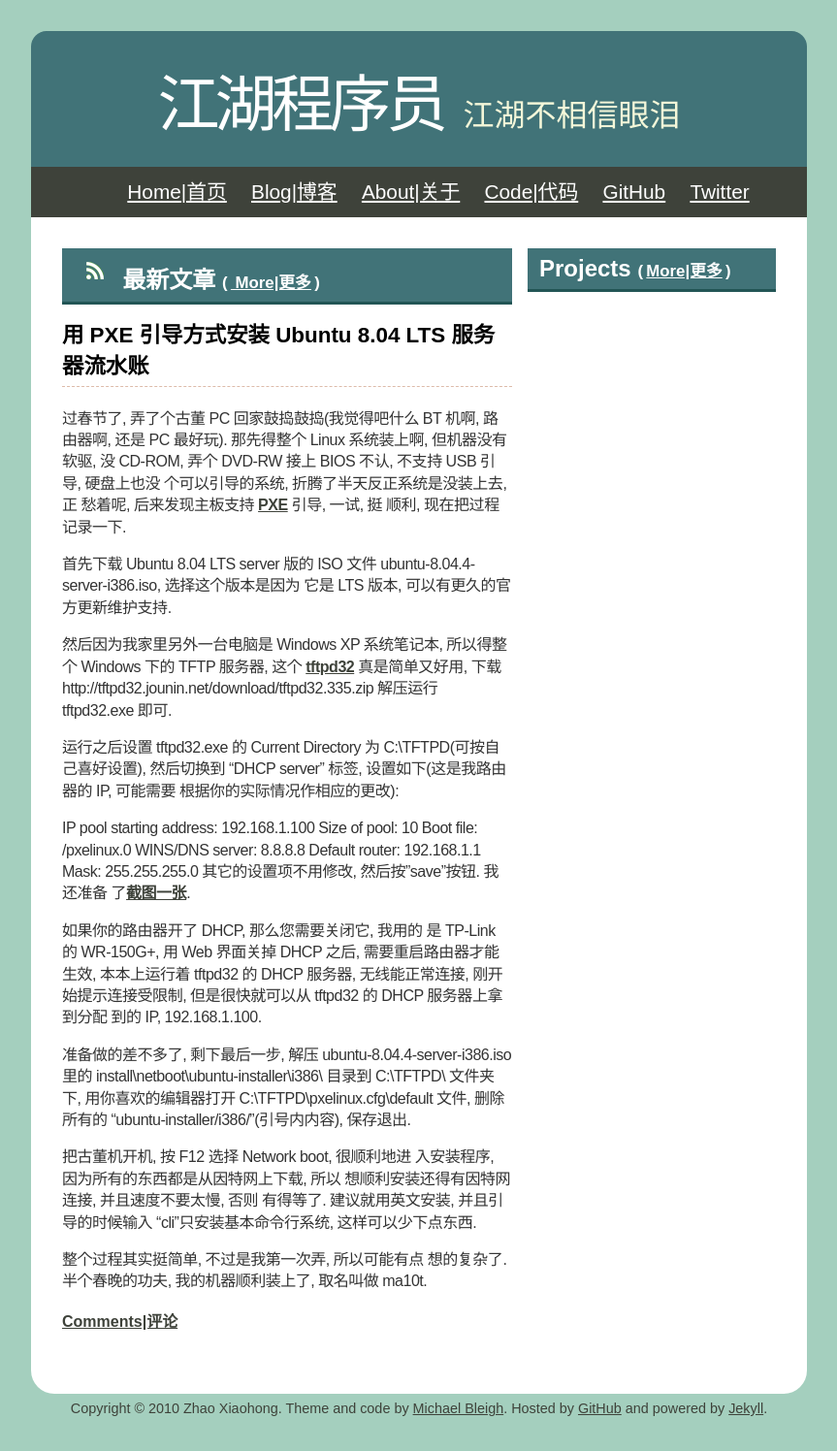
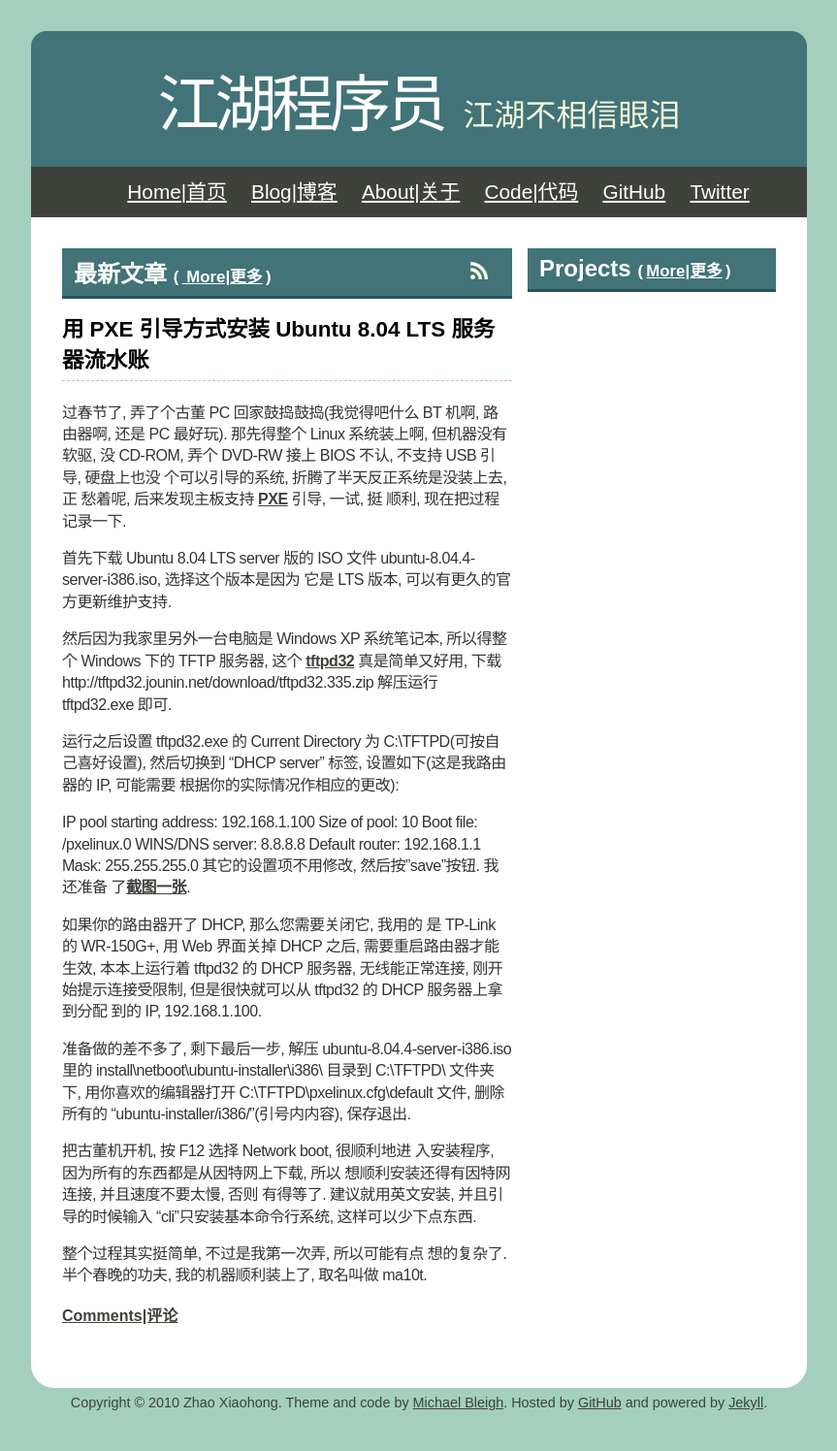
Before and after one commit to mrluanma/mrluanma.github.com, a Jekyll site: the page built from index.html, in a window 1280 px wide. Shown: the whole page at 97% size, without its empty margins (208-1071 px from the left). Built offline with Jekyll 4.4.1, drawn with Linux system fonts in a browser that asks for light colours.

Commit message:
Fix atom link in home page.

```diff
--- a/index.html
+++ b/index.html
@@ -4,7 +4,7 @@
 ---
 
 <div class='home_box' id='home_left'>
-  <h2><a href='http://feeds.feedburner.com/mrluanma class='float-right'><img src='/images/subscribe-icon.gif' alt='Subscribe|订阅'/></a> 最新文章 <span class="more">(<a href='/blog.html'> More|更多</a>)</span></h2>
+  <h2><a href='http://feeds.feedburner.com/mrluanma' class='float-right'><img src='/images/subscribe-icon.gif' alt='Subscribe|订阅'/></a> 最新文章 <span class="more">(<a href='/blog.html'> More|更多</a>)</span></h2>
 
   <div class='post'>
     <h1><a href='{{site.posts.first.url}}'>{{site.posts.first.title}}</a></h1>
```
